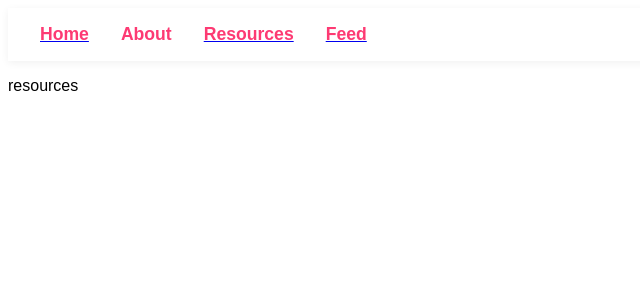
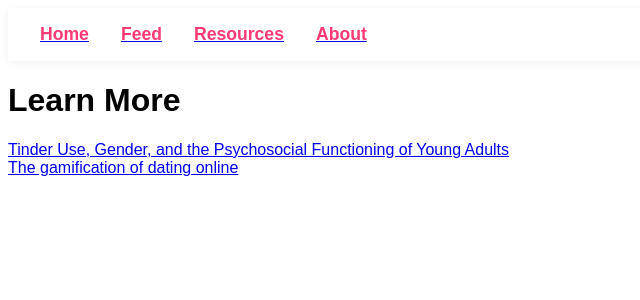
Before and after one commit to j-klamerus/computer-mediated-harm-tinder, a React (Vite) app: page /#/resources in a window 1280 px wide. Shown: the top 300 px of the page, without its empty margins (0-640 px from the left). Built offline with nearby package versions, Linux system fonts and the light colour scheme.

Commit message:
added better nav, resources, about section with document embed, and removed footer

```diff
--- a/src/App.css
+++ b/src/App.css
@@ -397,3 +397,8 @@ input:focus {
     margin: auto;
     text-align: center;
 }
+
+.document-container {
+    margin: auto;
+    text-align: center;
+}
--- a/src/App.jsx
+++ b/src/App.jsx
@@ -10,9 +10,6 @@ function App() {
     <>
       <HeaderComponent></HeaderComponent>
       <LoginScreen></LoginScreen>
-      <footer>
-        Footer
-      </footer>
     </>
   )
 }
--- /dev/null
+++ b/src/components/About.jsx
@@ -0,0 +1,15 @@
+ import {Link} from 'react-router-dom';
+ import HeaderComponent from './HeaderComponent';
+
+ const About = () => {
+    return(
+        <div>
+            <HeaderComponent></HeaderComponent>
+            <div className='document-container'>
+                <iframe src="https://docs.google.com/document/d/e/2PACX-1vQw4wR_qzbgWT6qMIosfI2wZ_mqmbUsA6ZoaPP7w1uKnRBIQcuyPj0nAca4EOgkqvDlwlykQx_nYZ5a/pub?embedded=true" width="40%" height="800px"></iframe>
+            </div>
+        </div>
+    )
+ }
+
+ export default About;
--- a/src/components/HeaderComponent.jsx
+++ b/src/components/HeaderComponent.jsx
@@ -7,9 +7,9 @@ const HeaderComponent = () => {
                 <nav>
                     <ul className="feed-nav-list">
                         <Link to="/"><li className="feed-nav-item">Home</li></Link>
-                        <li className="feed-nav-item">About</li>
+                        <Link to="/feed"><li className="feed-nav-item">Feed</li></Link>
                         <Link to="/resources"><li className="feed-nav-item">Resources</li></Link>
-                        <Link to="/feed"><li className="feed-nav-item">Feed</li></Link>
+                        <Link to="/about"><li className="feed-nav-item">About</li></Link>
                     </ul>
                 </nav>
             </header>
--- a/src/components/LoginScreen.jsx
+++ b/src/components/LoginScreen.jsx
@@ -68,7 +68,8 @@ const LoginScreen = () => {
       </div>
       <div>
         <p className="register-warning"> Lying about your age will result in a permanent ban from the platform </p>
-        <Link to="Learn" className={'learn-text'}>Learn More</Link>
+        <p className="register-warning"> We strongly recomend everyone verify their account. Certain account features will be limited if your account is not verified.</p>
+        <Link to="/resources"><p className='learn-text'>Learn more</p></Link>
       </div>
     </div>
     )
--- a/src/components/Resources.jsx
+++ b/src/components/Resources.jsx
@@ -5,7 +5,10 @@ const Resources = () => {
     return(
         <>
             <HeaderComponent></HeaderComponent>
-            resources
+            <h1>Learn More</h1>
+            <a href='https://thejsms.org/index.php/JSMS/article/view/1025/593' target="_blank">Tinder Use, Gender, and the Psychosocial Functioning of Young Adults</a>
+            <br></br>
+            <a href='https://onlinelibrary.wiley.com/doi/epdf/10.1111/theo.12549' target="_blank">The gamification of dating online</a>
         </>
     )
 }
--- a/src/routes.jsx
+++ b/src/routes.jsx
@@ -6,6 +6,7 @@ import App from "./App";
 import LearnMore from "./components/LearnMore";
 import Feed from "./components/Feed";
 import Resources from "./components/Resources";
+import About from "./components/About";
 
 export const router = createHashRouter([
   {
@@ -23,5 +24,9 @@ export const router = createHashRouter([
   {
     path: "/resources",
     element: <Resources/>
+  },
+  {
+    path: "/about",
+    element: <About/>
   }
 ]);
```
